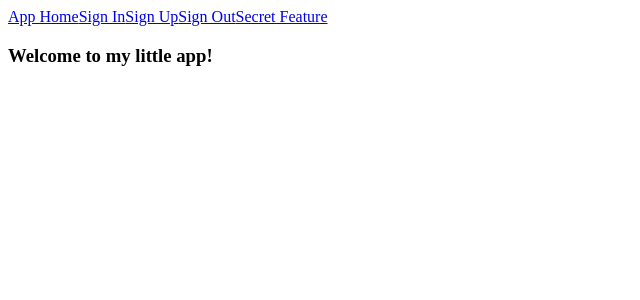
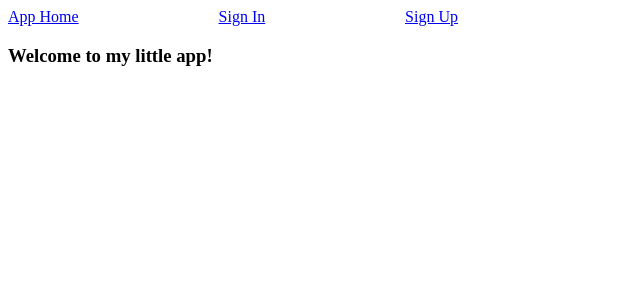
Before and after one commit to glueckler/hw-react-authentication, a React (Create React App) app in the folder client/: page / in a window 1280 px wide. Shown: the top 300 px of the page, without its empty margins (0-640 px from the left). Built offline with nearby package versions, Linux system fonts and the light colour scheme.

Commit message:
polished header nav

```diff
--- a/client/src/components/Header.js
+++ b/client/src/components/Header.js
@@ -1,18 +1,34 @@
-import React, { PureComponent } from 'react';
+import React, { PureComponent, Fragment } from 'react';
+import { connect } from 'react-redux'
 import { Link } from 'react-router-dom'
 
 class Header extends PureComponent {
   render() {
+    const authd = this.props.authenticated
     return (
-      <div>
-        <Link to="/">App Home</Link>
-        <Link to="/signin">Sign In</Link>
-        <Link to="/signup">Sign Up</Link>
-        <Link to="/signout">Sign Out</Link>
-        <Link to="/feature">Secret Feature</Link>
+      <div style={{ display: 'flex', justifyContent: 'space-between', width: '450px' }}>
+          <Link to="/">App Home</Link>
+        {!authd && (
+          <Fragment>
+            <Link to="/signin">Sign In</Link>
+            <Link to="/signup">Sign Up</Link>
+          </Fragment>
+        )}
+        {authd && (
+          <Fragment>
+            <Link to="/feature">Secret Feature</Link>
+            <Link to="/signout">Sign Out</Link>
+          </Fragment>
+        )}
       </div>
     );
   }
 }
 
-export default Header
+const mapState = state => {
+  return {
+    authenticated: state.auth.authenticated,
+  }
+}
+
+export default connect(mapState)(Header)
```
